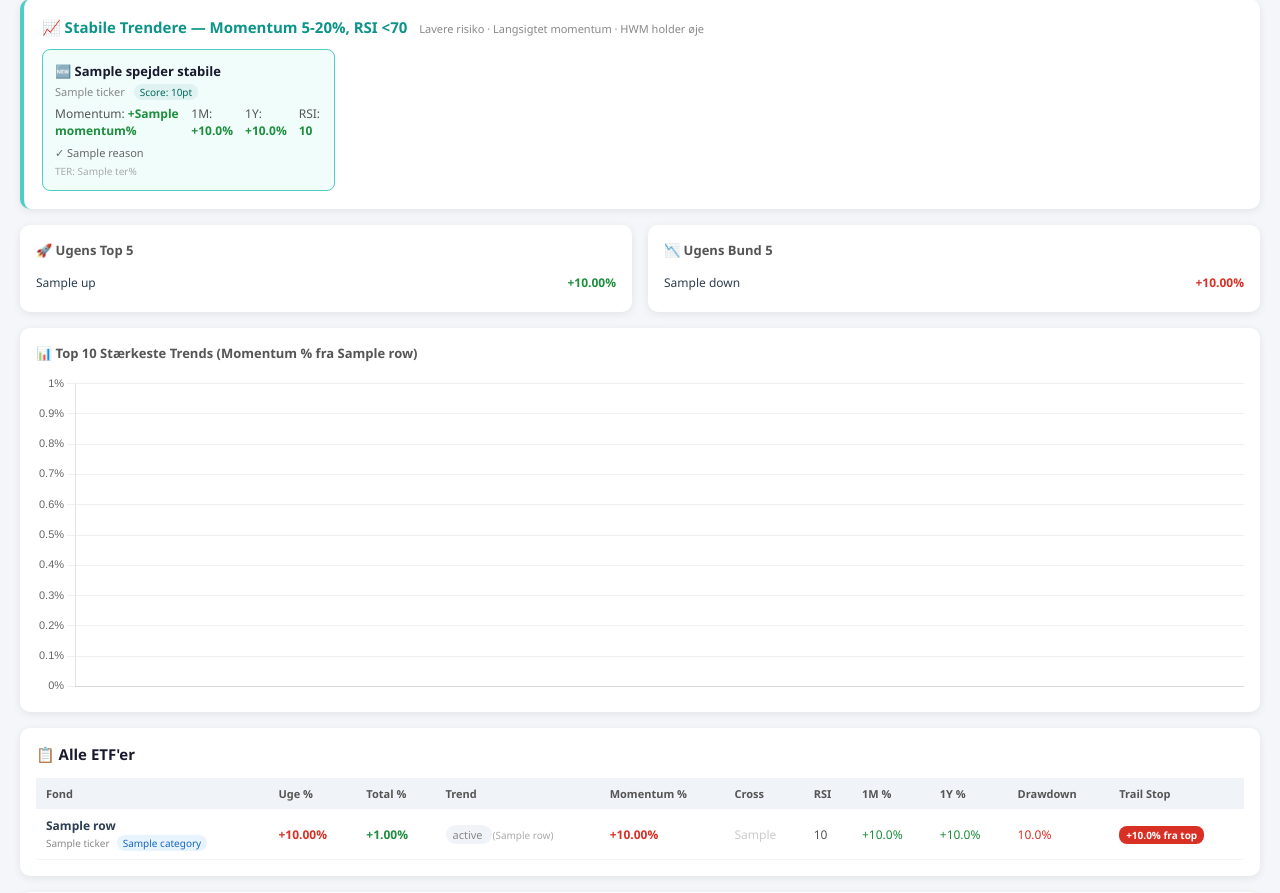
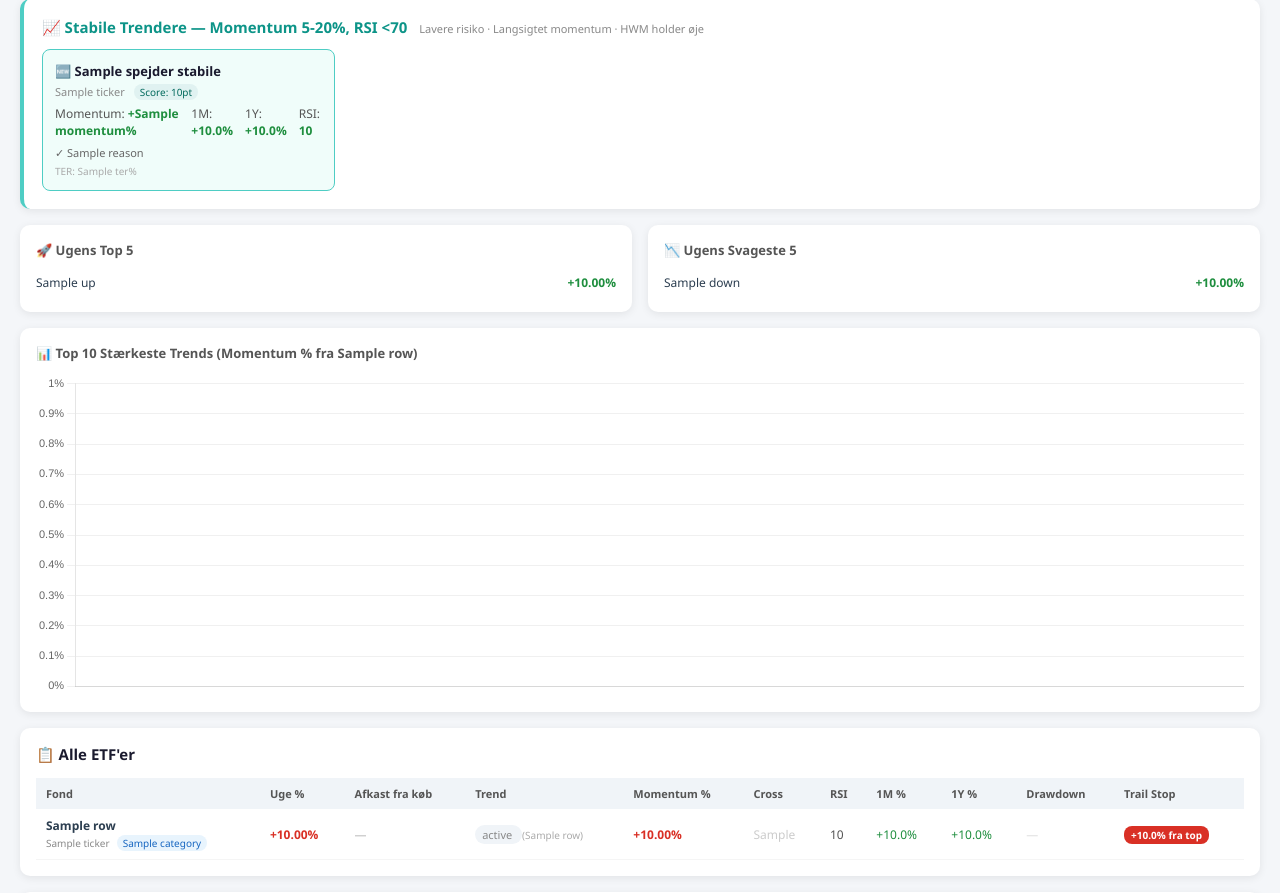
Before and after one commit to Alf4444/TrendAgent, a Python web app: template templates/etf_weekly.html.j2 in a window 1280 px wide. Shown: the part 612-1505 px from the top of the page. Run offline with Jinja, Linux system fonts and the light colour scheme; the template is opened without the code that fills it: most values are stand-ins (such as "Sample title", 1, 10 or a date in 2020).

Commit message:
Update etf_weekly.html.j2

```diff
--- a/templates/etf_weekly.html.j2
+++ b/templates/etf_weekly.html.j2
@@ -150,9 +150,14 @@
     <div class="spejder-title" style="color: #e53935;">
       🚀 Hurtige Heste — Momentum &gt;20% eller 1Y &gt;50%
       <span style="font-size:11px; font-weight:normal; color:#888; margin-left:8px;">Høj risiko · Kræver aktiv overvågning · HWM passer på dig</span>
+      {% if spejder_hurtige|length > 5 %}
+      <span style="float:right; font-size:11px; font-weight:normal; color:#e53935; cursor:pointer;" onclick="toggleSpejder('hurtige')">
+        Vis alle {{ spejder_hurtige|length }} ▾
+      </span>
+      {% endif %}
     </div>
-    <div class="spejder-grid">
-      {% for s in spejder_hurtige %}
+    <div class="spejder-grid" id="spejder-hurtige">
+      {% for s in spejder_hurtige[:5] %}
       <div class="spejder-card" style="border-color: #e53935; background: #fff5f5;">
         <div class="spejder-name">
           {{ '⭐ ' if s.is_owned else '👁 ' if s.is_watchlist else '🆕 ' }}
@@ -163,7 +168,7 @@
             Score: {{ s.score }}pt
           </span>
           {% if s.rsi and s.rsi >= 70 %}
-          <span style="margin-left:4px; background:#d93025; color:white; padding:1px 6px; border-radius:8px; font-size:10px;">RSI {{ '%.0f'|format(s.rsi) }} ⚠️</span>
+          <span style="margin-left:4px; background:#d93025; color:white; padding:1px 6px; border-radius:8px; font-size:10px;" title="RSI ≥70 — overkøbt. Overvej at vente på tilbagefald.">RSI {{ '%.0f'|format(s.rsi) }} ⚠️</span>
           {% endif %}
         </div>
         <div class="spejder-stats">
@@ -178,6 +183,30 @@
       </div>
       {% endfor %}
     </div>
+    {% if spejder_hurtige|length > 5 %}
+    <div class="spejder-grid" id="spejder-hurtige-rest" style="display:none; margin-top:10px;">
+      {% for s in spejder_hurtige[5:] %}
+      <div class="spejder-card" style="border-color: #e53935; background: #fff5f5;">
+        <div class="spejder-name">
+          {{ '⭐ ' if s.is_owned else '👁 ' if s.is_watchlist else '🆕 ' }}
+          {{ s.name[:45] }}
+        </div>
+        <div class="spejder-ticker">{{ s.ticker }}
+          <span style="margin-left:6px; background:#fce8e6; color:#c62828; padding:1px 6px; border-radius:8px; font-size:10px;">Score: {{ s.score }}pt</span>
+          {% if s.rsi and s.rsi >= 70 %}
+          <span style="margin-left:4px; background:#d93025; color:white; padding:1px 6px; border-radius:8px; font-size:10px;" title="RSI ≥70 — overkøbt">RSI {{ '%.0f'|format(s.rsi) }} ⚠️</span>
+          {% endif %}
+        </div>
+        <div class="spejder-stats">
+          <div class="spejder-stat">Momentum: <span class="val" style="color:#e53935;">+{{ s.momentum }}%</span></div>
+          <div class="spejder-stat">1M: <span class="val">{{ '%+.1f'|format(s.return_1m) if s.return_1m is not none else '–' }}%</span></div>
+          {% if s.rsi %}<div class="spejder-stat">RSI: <span class="val" style="color: {{ '#d93025' if s.rsi >= 70 else '#555' }}">{{ '%.0f'|format(s.rsi) }}</span></div>{% endif %}
+        </div>
+        <div class="spejder-reasons">{% for r in s.reasons %}<span>✓ {{ r }}</span>{% endfor %}</div>
+      </div>
+      {% endfor %}
+    </div>
+    {% endif %}
   </div>
   {% endif %}
 
@@ -187,9 +216,14 @@
     <div class="spejder-title" style="color: #0d9488;">
       📈 Stabile Trendere — Momentum 5-20%, RSI &lt;70
       <span style="font-size:11px; font-weight:normal; color:#888; margin-left:8px;">Lavere risiko · Langsigtet momentum · HWM holder øje</span>
+      {% if spejder_stabile|length > 5 %}
+      <span style="float:right; font-size:11px; font-weight:normal; color:#0d9488; cursor:pointer;" onclick="toggleSpejder('stabile')">
+        Vis alle {{ spejder_stabile|length }} ▾
+      </span>
+      {% endif %}
     </div>
-    <div class="spejder-grid">
-      {% for s in spejder_stabile %}
+    <div class="spejder-grid" id="spejder-stabile">
+      {% for s in spejder_stabile[:5] %}
       <div class="spejder-card" style="border-color: #4ecdc4; background: #f0fdfa;">
         <div class="spejder-name">
           {{ '⭐ ' if s.is_owned else '👁 ' if s.is_watchlist else '🆕 ' }}
@@ -212,6 +246,25 @@
       </div>
       {% endfor %}
     </div>
+    {% if spejder_stabile|length > 5 %}
+    <div class="spejder-grid" id="spejder-stabile-rest" style="display:none; margin-top:10px;">
+      {% for s in spejder_stabile[5:] %}
+      <div class="spejder-card" style="border-color: #4ecdc4; background: #f0fdfa;">
+        <div class="spejder-name">
+          {{ '⭐ ' if s.is_owned else '👁 ' if s.is_watchlist else '🆕 ' }}{{ s.name[:45] }}
+        </div>
+        <div class="spejder-ticker">{{ s.ticker }}
+          <span style="margin-left:6px; background:#e0f2f1; color:#00695c; padding:1px 6px; border-radius:8px; font-size:10px;">Score: {{ s.score }}pt</span>
+        </div>
+        <div class="spejder-stats">
+          <div class="spejder-stat">Momentum: <span class="val">+{{ s.momentum }}%</span></div>
+          <div class="spejder-stat">1M: <span class="val">{{ '%+.1f'|format(s.return_1m) if s.return_1m is not none else '–' }}%</span></div>
+          {% if s.rsi %}<div class="spejder-stat">RSI: <span class="val">{{ '%.0f'|format(s.rsi) }}</span></div>{% endif %}
+        </div>
+      </div>
+      {% endfor %}
+    </div>
+    {% endif %}
   </div>
   {% endif %}
 
@@ -227,11 +280,11 @@
       {% endfor %}
     </div>
     <div class="card">
-      <div class="card-title">📉 Ugens Bund 5</div>
+      <div class="card-title">📉 Ugens Svageste 5</div>
       {% for r in top_down %}
       <div class="top-row">
         <span>{{ '⭐ ' if r.is_active else '' }}{{ r.name[:38] }}</span>
-        <span class="neg">{{ '%+.2f'|format(r.week_change_pct) }}%</span>
+        <span class="{{ 'neg' if r.week_change_pct < 0 else 'pos' }}">{{ '%+.2f'|format(r.week_change_pct) }}%</span>
       </div>
       {% endfor %}
     </div>
@@ -251,7 +304,7 @@
         <tr>
           <th>Fond</th>
           <th>Uge %</th>
-          <th>Total %</th>
+          <th>Afkast fra køb</th>
           <th>Trend</th>
           <th>Momentum %</th>
           <th>Cross</th>
@@ -270,7 +323,7 @@
             {{ '⭐ ' if row.is_active else '' }}
             <strong>{{ row.name[:40] }}</strong>
             {% if row.is_active and row.rsi_alert %}
-              <span style="font-size:11px;">{{ '🔴' if row.rsi_alert == 'overkøbt' else '🔵' }}</span>
+              <span style="font-size:11px;" title="{{ 'RSI ' + '%.0f'|format(row.rsi) + ' — overkøbt (≥70)' if row.rsi_alert == 'overkøbt' else 'RSI ' + '%.0f'|format(row.rsi) + ' — oversolgt (≤30)' }}">{{ '🔴' if row.rsi_alert == 'overkøbt' else '🔵' }}</span>
             {% endif %}
             <br>
             <span style="font-size:10px; color:#888;">{{ row.ticker }}</span>
@@ -282,7 +335,11 @@
           </td>
 
           <td style="font-weight: 700; color: {{ '#1e8e3e' if (row.total_return or 0) >= 0 else '#d93025' }}">
-            {{ '%+.2f'|format(row.total_return) if row.total_return is not none else '–' }}%
+            {% if row.is_active %}
+              {{ '%+.2f'|format(row.total_return) if row.total_return is not none else '–' }}%
+            {% else %}
+              <span style="color:#ccc;">—</span>
+            {% endif %}
           </td>
 
           <td>
@@ -312,7 +369,13 @@
             {{ '%+.1f'|format(row.return_1y) if row.return_1y is not none else '–' }}%
           </td>
 
-          <td style="color: #d93025;">{{ '%.1f'|format(row.drawdown) }}%</td>
+          <td style="color: {{ '#d93025' if row.is_active and row.drawdown < -0.1 else '#888' }};">
+            {% if row.is_active and row.hwm %}
+              {{ '%.1f'|format(row.drawdown) }}%
+            {% else %}
+              <span style="color:#ddd;">—</span>
+            {% endif %}
+          </td>
 
           <td>
             {% if row.trail_alert %}
@@ -389,6 +452,33 @@
 <!-- CHART.JS -->
 <script src="https://cdnjs.cloudflare.com/ajax/libs/Chart.js/3.9.1/chart.min.js"></script>
 <script>
+  // Fix 4: Toggle Spejder vis alle
+  function toggleSpejder(type) {
+    const rest = document.getElementById('spejder-' + type + '-rest');
+    const btn = event.target;
+    if (rest.style.display === 'none') {
+      rest.style.display = 'grid';
+      btn.textContent = 'Skjul ▴';
+    } else {
+      rest.style.display = 'none';
+      btn.textContent = 'Vis alle ▾';
+    }
+  }
+
+  // Fix 6: Skjul Cross-kolonne hvis alle er –
+  document.addEventListener('DOMContentLoaded', function() {
+    const crossCells = document.querySelectorAll('td.cross-none');
+    const allCross = document.querySelectorAll('table tbody td:nth-child(6)');
+    const hasData = Array.from(allCross).some(td => td.textContent.trim() !== '–');
+    if (!hasData) {
+      // Skjul header og alle cross-celler
+      const ths = document.querySelectorAll('table th');
+      if (ths[5]) ths[5].style.display = 'none';
+      allCross.forEach(td => td.style.display = 'none');
+    }
+  });
+
+  // Momentum chart
   const ctx = document.getElementById('momentumChart').getContext('2d');
   new Chart(ctx, {
     type: 'bar',
```
